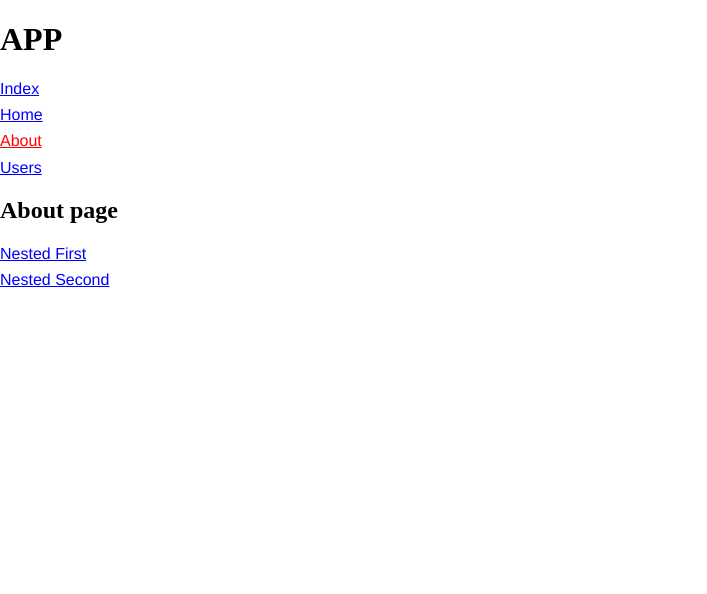
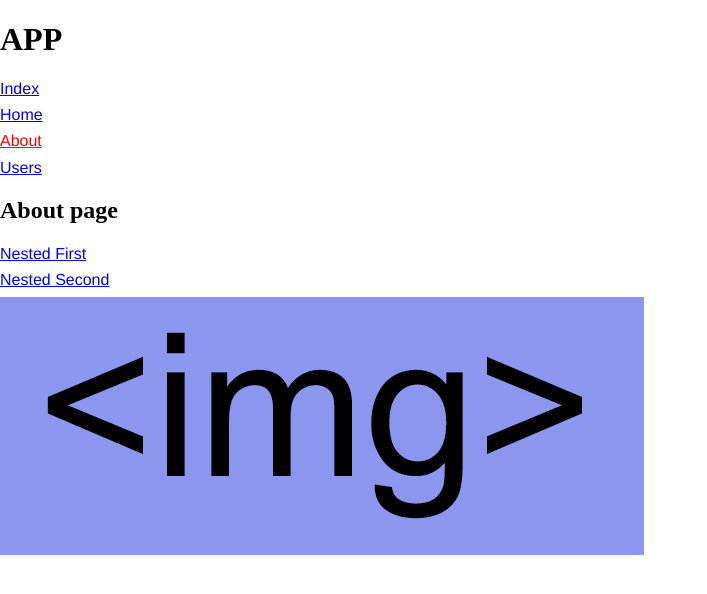
Before and after one commit to fedorovsky/react-ssr, a React app: page /about in a window 1280 px wide. Shown: the top 594 px of the page, without its empty margins (0-707 px from the left). Built offline with nearby package versions, Linux system fonts and the light colour scheme; the HTML template or start-up script is replaced by a standard one.

Commit message:
add images

```diff
--- a/src/components/About/index.js
+++ b/src/components/About/index.js
@@ -25,6 +25,8 @@ const About = props => {
         <StyledLink to="/about/first">Nested First</StyledLink>
         <StyledLink to="/about/second">Nested Second</StyledLink>
       </div>
+      {/* IMG EXAMPLE */}
+      <img src="/public/img/img.png" />
       {/* RENDER NESTED ROUTES /about/... */}
       {renderRoutes(props.route.routes)}
     </div>
--- a/src/server.js
+++ b/src/server.js
@@ -16,6 +16,7 @@ const app = express();
 
 app.use(logger('dev'));
 app.use(express.static(path.resolve(__dirname, '../dist')));
+app.use('/public', express.static(path.resolve(__dirname, '../public')));
 
 app.get('/*', (req, res) => {
   const branch = matchRoutes(routes, req.url);
```
Also changed, not shown: public/img/img.png (added), 2 other files (tests, documents, lock files or other folders).
